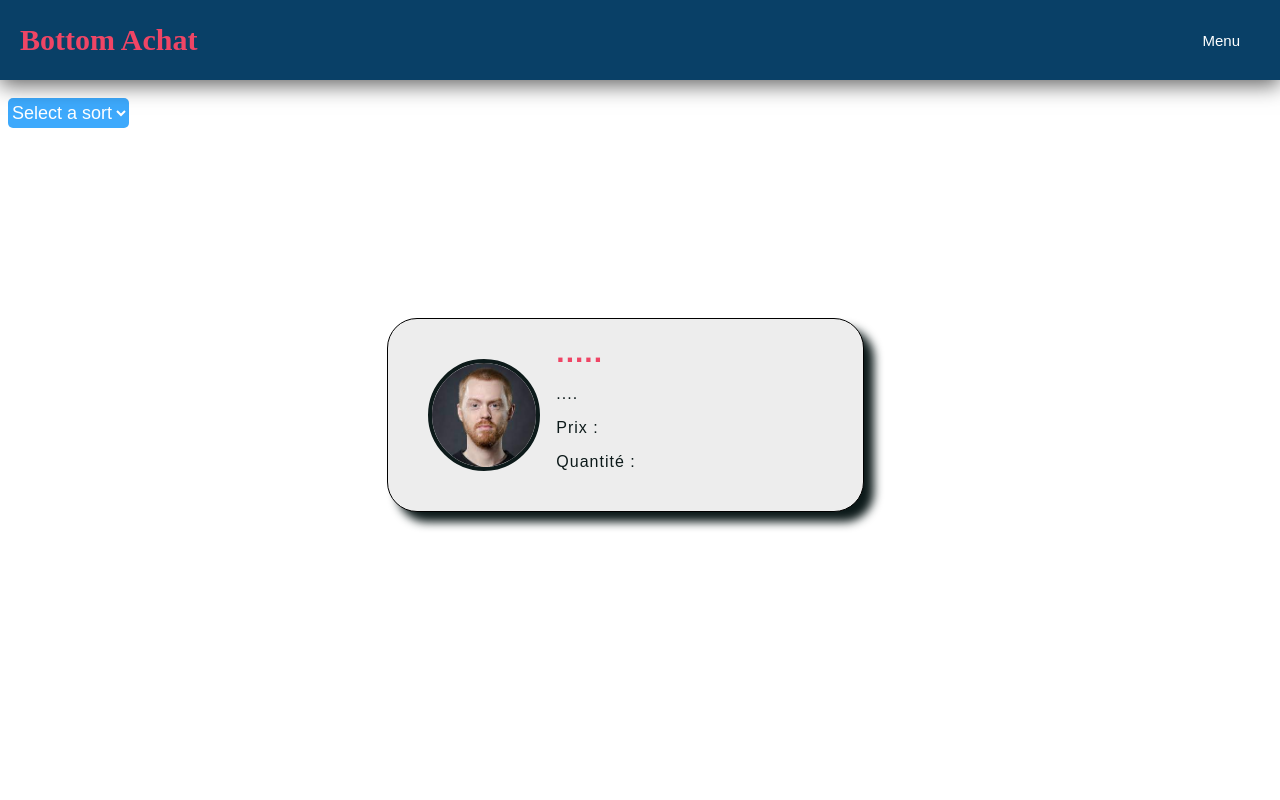
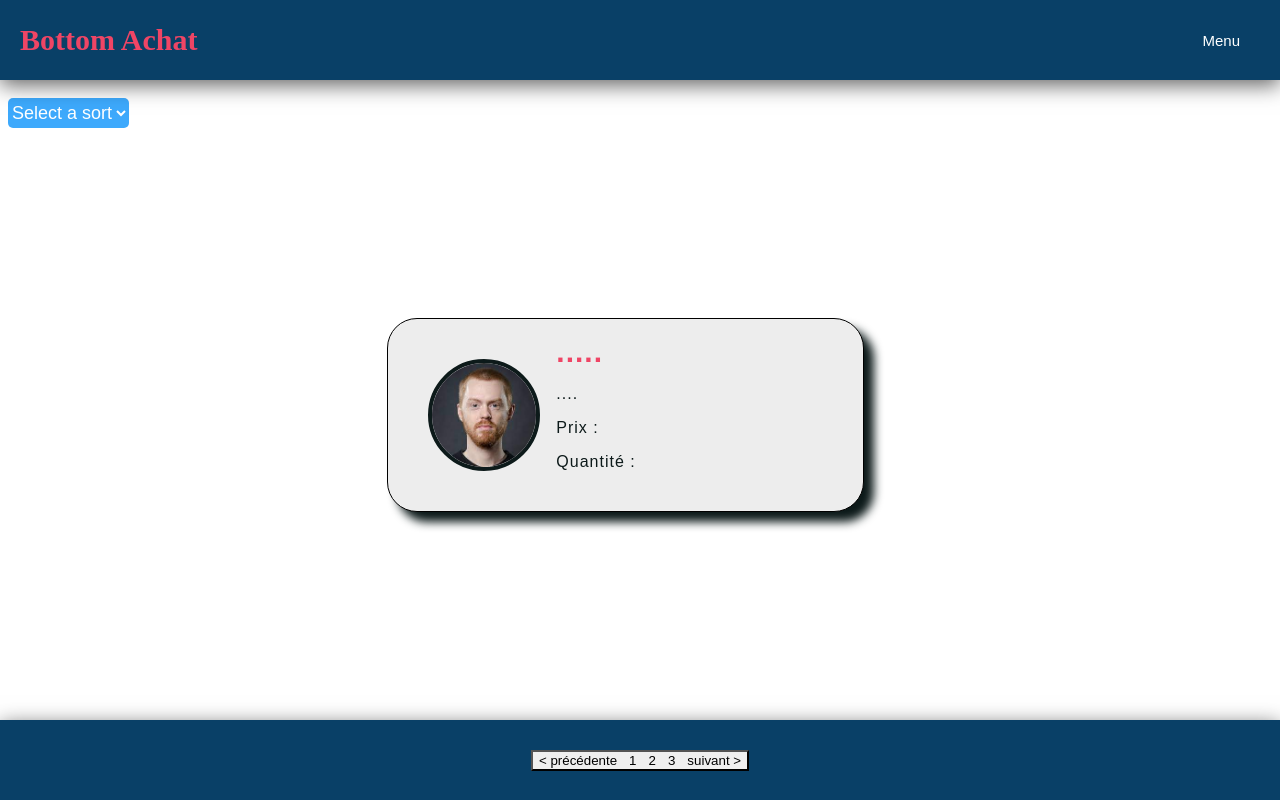
Before and after one commit to progresso85/Projet-dashboard_vueJS, a Vue app in the folder dashboard-admin/: page / in a window 1280 px wide. Built offline with nearby package versions, Linux system fonts and the light colour scheme.

Commit message:
buton changement de page

```diff
--- a/dashboard-admin/package.json
+++ b/dashboard-admin/package.json
@@ -9,6 +9,7 @@
   },
   "dependencies": {
     "core-js": "^3.8.3",
+    "pinia": "^2.0.22",
     "vue": "^3.2.13",
     "vue-router": "^4.0.3"
   },
--- a/dashboard-admin/src/App.vue
+++ b/dashboard-admin/src/App.vue
@@ -1,4 +1,7 @@
+
+
 <script>
+
     export default {
       data() {
         return {
@@ -7,6 +10,7 @@
         }
       }
     }
+
     </script>
 
     <template>
@@ -44,6 +48,15 @@
           </div>
       </div>
 
+
+      <div class="pagination">
+        <button class="btnPre" @click="pagePrecedente"> &lt; précédente </button>
+          <button class="btn" @click="page=1">1</button>
+          <button class="btn" @click="page=2">2</button>
+          <button class="btn" @click="page=3">3</button>
+          <button class="btnSuiv" @click="pageSuivante">suivant ></button>
+      </div>
+
     </template>
 
 
@@ -62,6 +75,37 @@
       background-color: #094067;
       box-shadow: rgb(0 0 0 / 62%) 0 5px 20px;
     }
+
+    .btn{
+      border-left: none;
+      border-right: none;
+
+    }
+
+    .btnSuiv{
+      border-left: none;
+    }
+
+    .btnPre{
+      border-right: none;
+    }
+
+
+
+  .pagination {
+      display: flex;
+      justify-content: center;
+      align-items: center;
+      height: 80px;
+      position: fixed;
+      z-index: 210;
+      bottom: 0px;
+      left: 0px;
+      width: 100%;
+      background-color: #094067;
+      box-shadow: rgb(0 0 0 / 62%) 0 5px 20px;
+  }
+
   .id-card {
       display: flex;
       flex-direction: row;
```
Also changed, not shown: 1 other file (tests, documents, lock files or other folders). Lines whose indentation alone changed are shown as unchanged.
